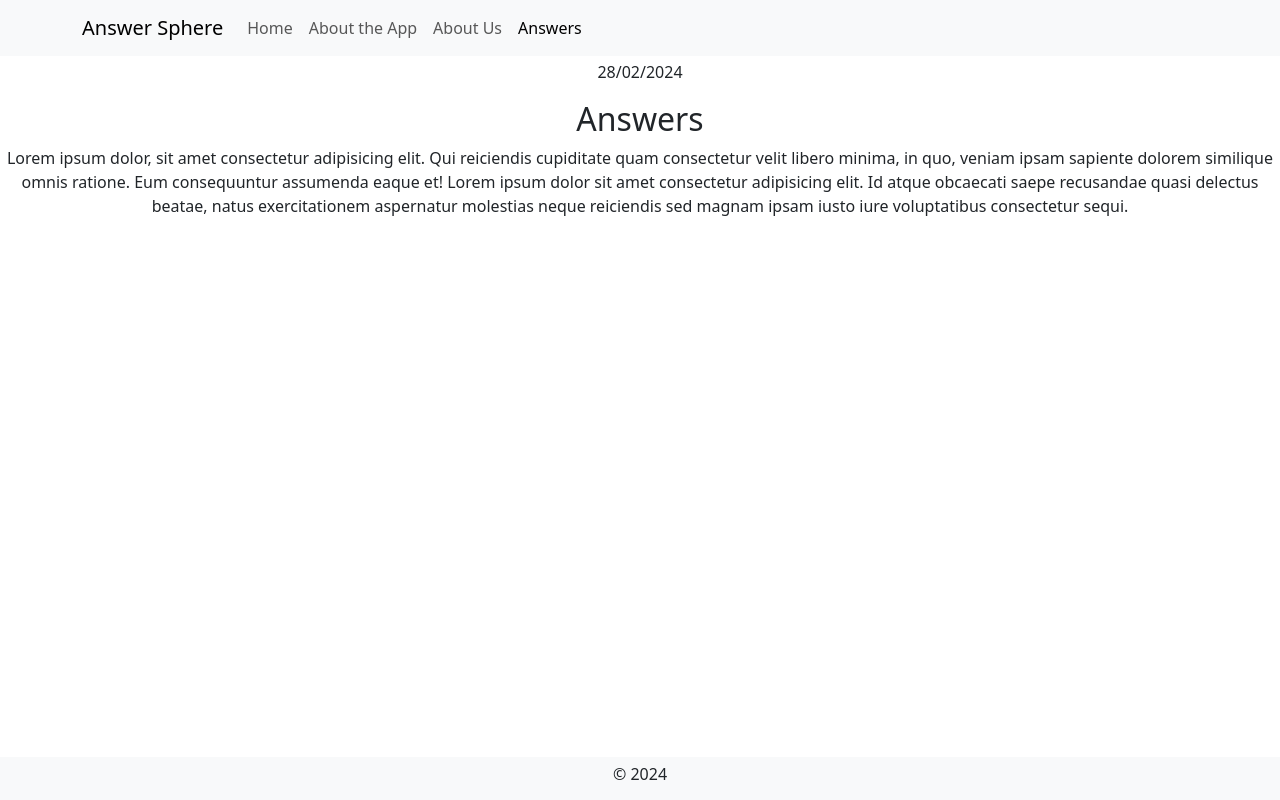
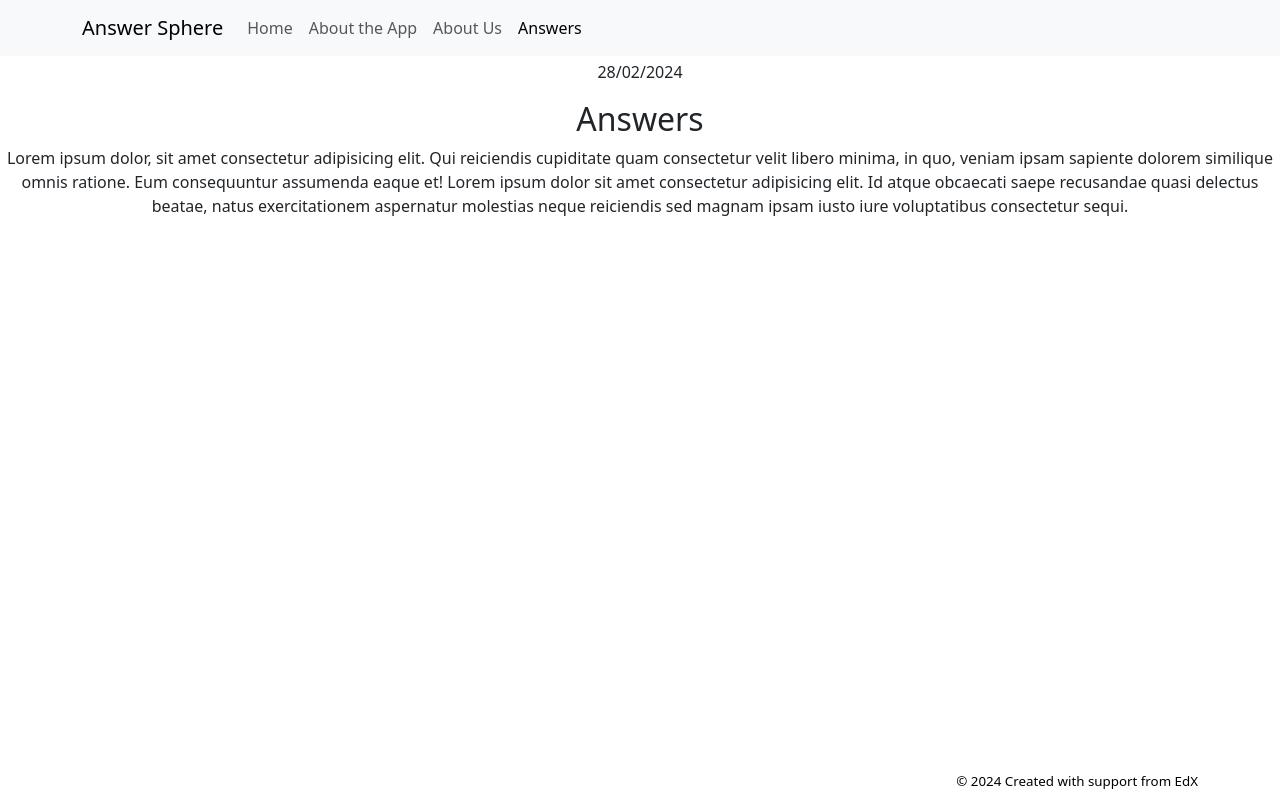
Before and after one commit to nyitrai87/answersphere, a React (Vite) app: page /answers in a window 1280 px wide. Built offline with nearby package versions, Linux system fonts and the light colour scheme.

Commit message:
added starter style

```diff
--- a/src/components/Footer/Footer.jsx
+++ b/src/components/Footer/Footer.jsx
@@ -1,15 +1,61 @@
-import Container from 'react-bootstrap/Container';
-import Navbar from 'react-bootstrap/Navbar';
+import { useState, useEffect } from "react";
+import { ArrowUpCircle } from "react-bootstrap-icons";
+import { Navbar, Container, Row, Col } from "react-bootstrap";
 
 function Footer() {
+  const [showButton, setShowButton] = useState(false);
+
+  const handleScroll = () => {
+    if (window.scrollY > 100) {
+      setShowButton(true);
+    } else {
+      setShowButton(false);
+    }
+  };
+
+  const scrollToTop = () => {
+    window.scrollTo({ top: 0, behavior: "smooth" });
+  };
+
+  useEffect(() => {
+    window.addEventListener("scroll", handleScroll);
+    return () => {
+      window.removeEventListener("scroll", handleScroll);
+    };
+  }, []);
+
   return (
-  <>
-    <Navbar className="bg-body-tertiary" fixed='bottom'>
-      <Container className="justify-content-center">
-        <h6>&copy; 2024</h6>
-      </Container>
-    </Navbar>
-  </>
+    <>
+      <div style={{ height: "50px" }}></div>
+
+      <Navbar
+        fixed="bottom"
+        style={{ backgroundColor: "white", color: "black" }}
+        variant="light"
+      >
+        <Container>
+          <Row className="justify-content-end">
+            <Col xs="auto" style={{ marginLeft: "20px" }}>
+              <ArrowUpCircle
+                size={24}
+                onClick={scrollToTop}
+                style={{ display: showButton ? "block" : "none" }}
+              />
+            </Col>
+          </Row>
+          <Row className="justify-content-center">
+            <Col>
+              <Navbar.Text
+                style={{ fontSize: "smaller", color: "black" }}
+                className="text-center"
+              >
+                © 2024 Created with support from EdX
+              </Navbar.Text>
+            </Col>
+          </Row>
+        </Container>
+      </Navbar>
+    </>
   );
 }
 
```
